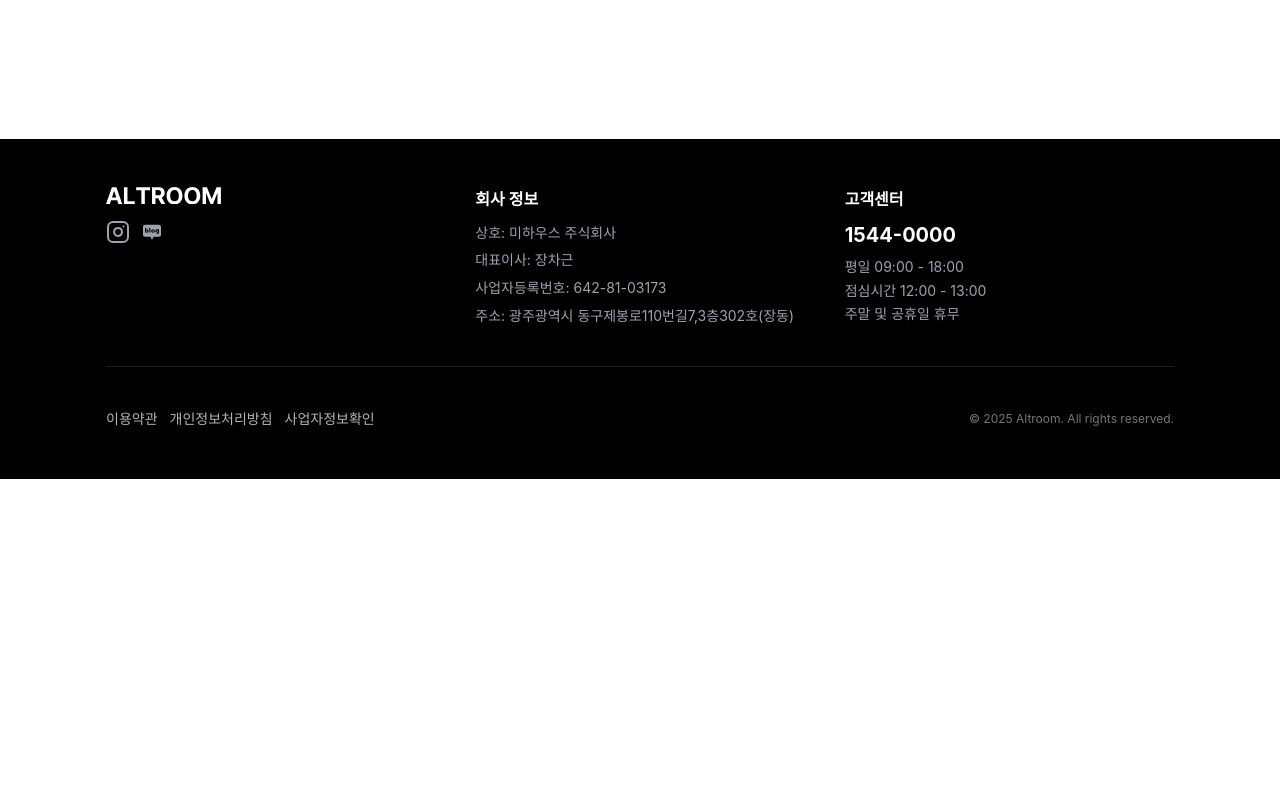
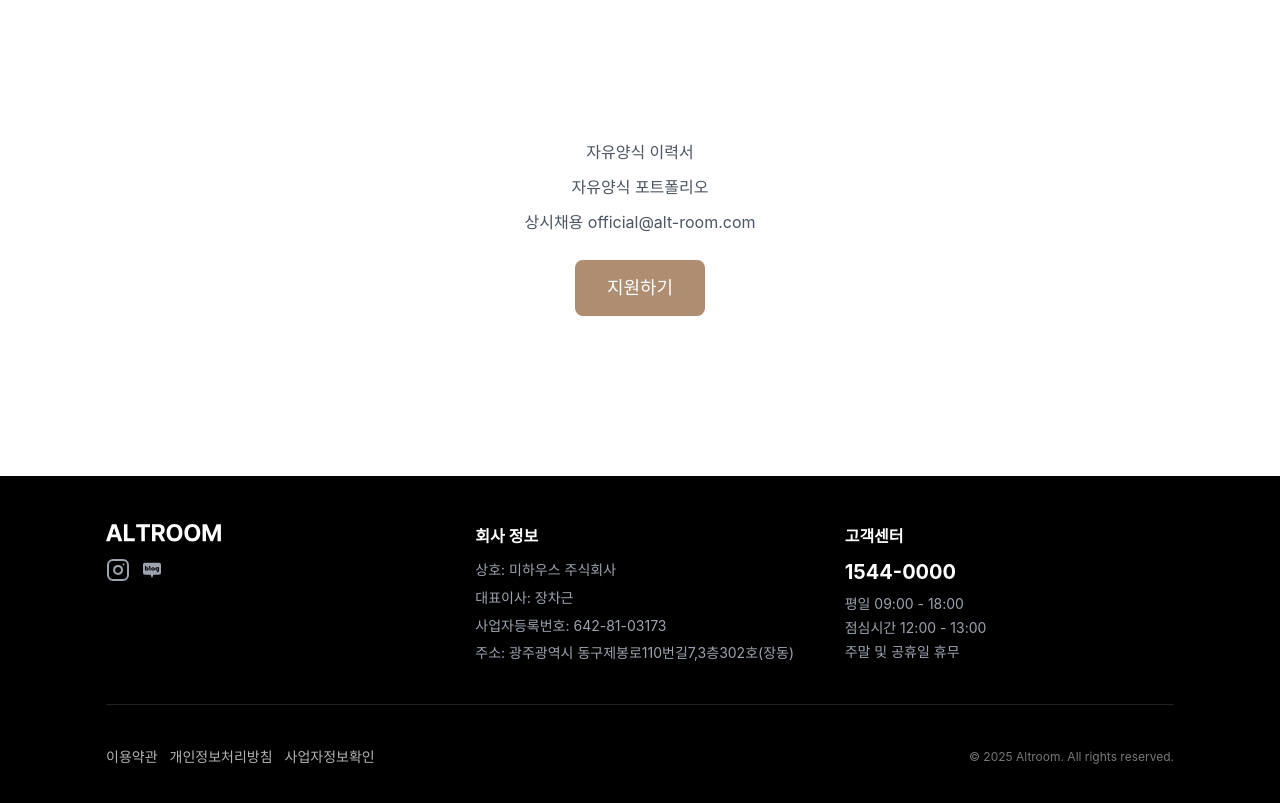
Before and after one commit to GhoRid/altRoom, a React (Create React App) app: page /company/recruit in a window 1280 px wide. Shown: the part 2360-3163 px from the top of the page. Before the commit the page ends 2839 px from the top, so only its background shows below. Built offline with nearby package versions, Linux system fonts and the light colour scheme; a web font is replaced by a local one.

Commit message:
feat: add ApplySection to RecruitPage; implement application details and styling

```diff
--- a/src/pages/RecruitPage/RecruitPage.tsx
+++ b/src/pages/RecruitPage/RecruitPage.tsx
@@ -3,6 +3,7 @@ import HeroSection from "./components/HeroSection";
 import RecruitImage from "../../assets/images/company/recruite.png";
 import MicroCrewSection from "./components/MicroCrewSection";
 import FutureWithAltroomSection from "./components/FutureWithAltroomSection";
+import ApplySection from "./components/ApplySection";
 
 const RecruitPage = () => {
   return (
@@ -16,6 +17,8 @@ const RecruitPage = () => {
       <MicroCrewSection />
 
       <FutureWithAltroomSection />
+
+      <ApplySection />
     </Wrapper>
   );
 };
--- /dev/null
+++ b/src/pages/RecruitPage/components/ApplySection.tsx
@@ -0,0 +1,64 @@
+import styled from "styled-components";
+import { colors } from "../../../styles/color";
+
+const ApplySection = () => {
+  return (
+    <ApplySectionWrapper>
+      <ApplyTexts>
+        <p>자유양식 이력서</p>
+        <p>자유양식 포트폴리오</p>
+        <p>상시채용 official@alt-room.com</p>
+      </ApplyTexts>
+
+      <ApplyButton>지원하기</ApplyButton>
+    </ApplySectionWrapper>
+  );
+};
+
+export default ApplySection;
+
+const ApplySectionWrapper = styled.section`
+  width: 100%;
+  margin-top: 160px;
+  display: flex;
+  flex-direction: column;
+  align-items: center;
+  text-align: center;
+`;
+
+const ApplyTexts = styled.div`
+  display: flex;
+  flex-direction: column;
+  gap: 8px;
+  font-size: 16px;
+  line-height: 1.7;
+  color: #4b5563;
+
+  p {
+    margin: 0;
+  }
+`;
+
+const ApplyButton = styled.button`
+  margin-top: 24px;
+  padding: 16px 32px;
+  border-radius: 8px;
+  border: none;
+  background: ${colors.app_brown};
+  color: #ffffff;
+  font-size: 18px;
+  font-weight: 500;
+  cursor: pointer;
+  transition: background-color 0.2s ease, transform 0.2s ease,
+    box-shadow 0.2s ease;
+
+  &:hover {
+    background: #816c59;
+    box-shadow: 0 6px 16px rgba(0, 0, 0, 0.08);
+  }
+
+  &:active {
+    transform: translateY(0);
+    box-shadow: none;
+  }
+`;
```
